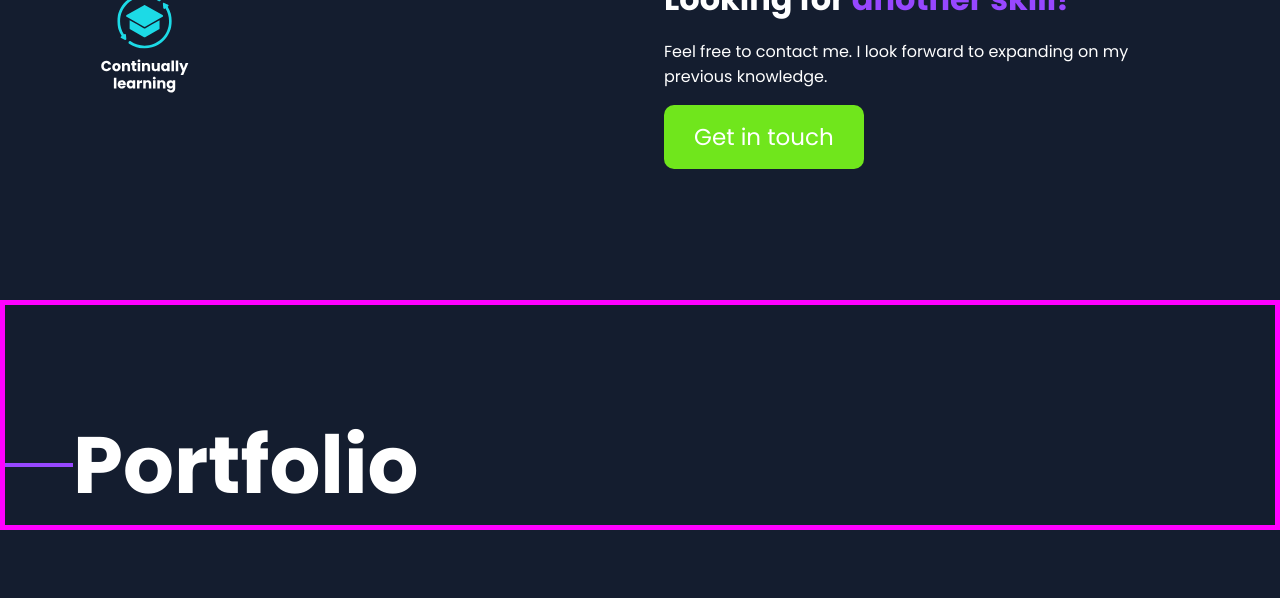
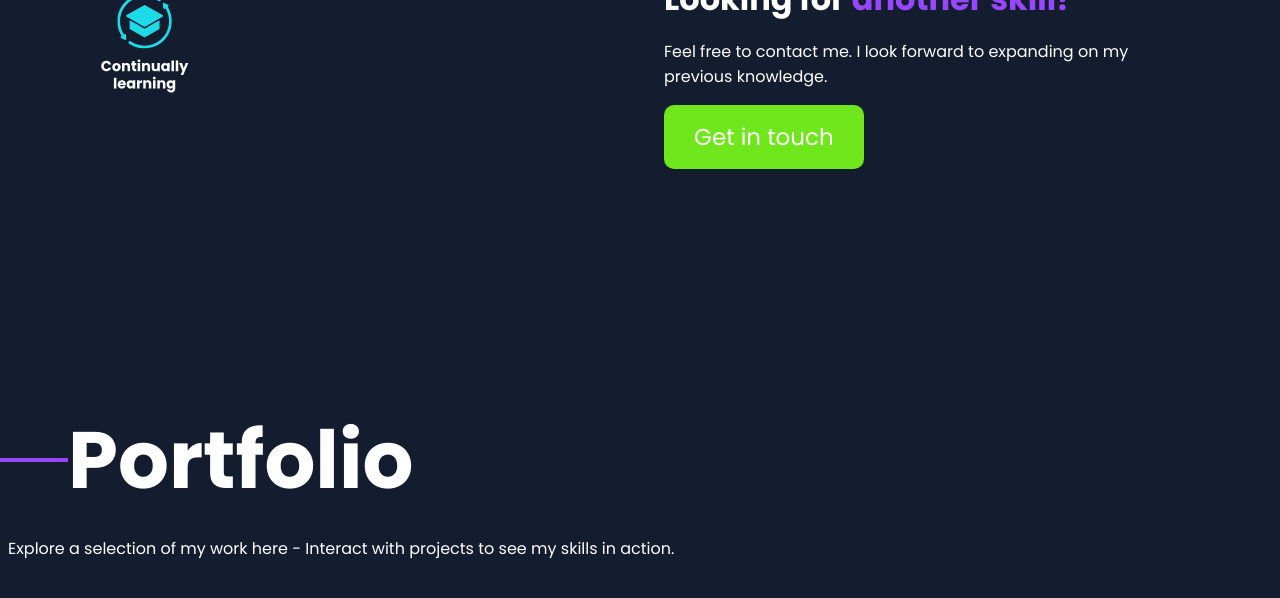
Before and after one commit to Patrick-Gogolin/portfolio, an Angular app: page / in a window 1280 px wide. Shown: the part 2055-2653 px from the top of the page. Built offline with nearby package versions, Linux system fonts and the light colour scheme; grey boxes are pictures that could not be loaded.

Commit message:
new commit

```diff
--- a/src/app/main-content/portfolio-section/portfolio-section.component.html
+++ b/src/app/main-content/portfolio-section/portfolio-section.component.html
@@ -3,4 +3,5 @@
         <div class="purple-line"></div>
         <span class="portfolio-span">Portfolio</span>
     </div>
+    <p class="introduction-p">Explore a selection of my work here - Interact with projects to see my skills in action.</p>
 </div>
--- a/src/app/main-content/portfolio-section/portfolio-section.component.scss
+++ b/src/app/main-content/portfolio-section/portfolio-section.component.scss
@@ -1,7 +1,6 @@
 .portfolio-section-content-wrapper {
     max-width: 1440px;
     margin: 0 auto;
-    border: solid 5px magenta;
     padding-top: 100px;
 }
 
@@ -19,3 +18,7 @@
     font-size: clamp(45px, 10vmin, 90px);
     font-weight: 700;
 }
+
+.introduction-p {
+    padding: 1em 8px;
+}
```
